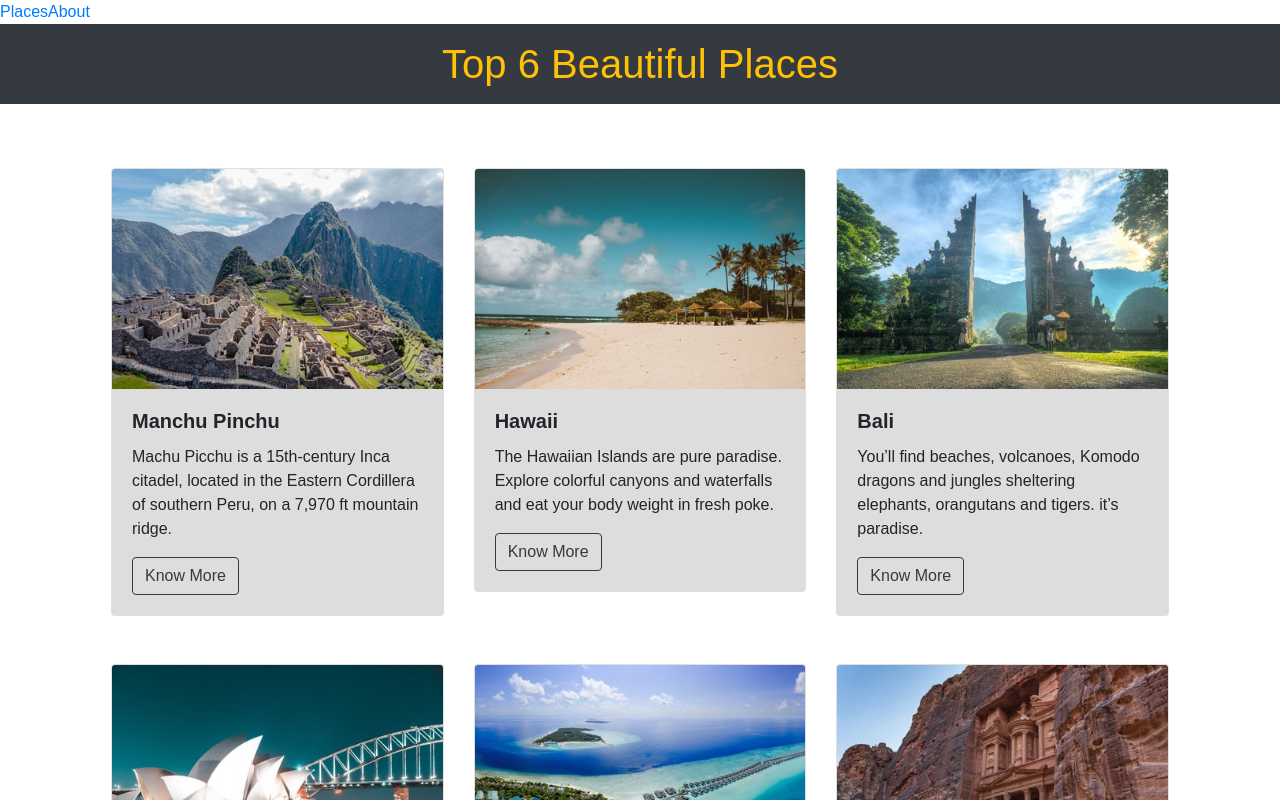
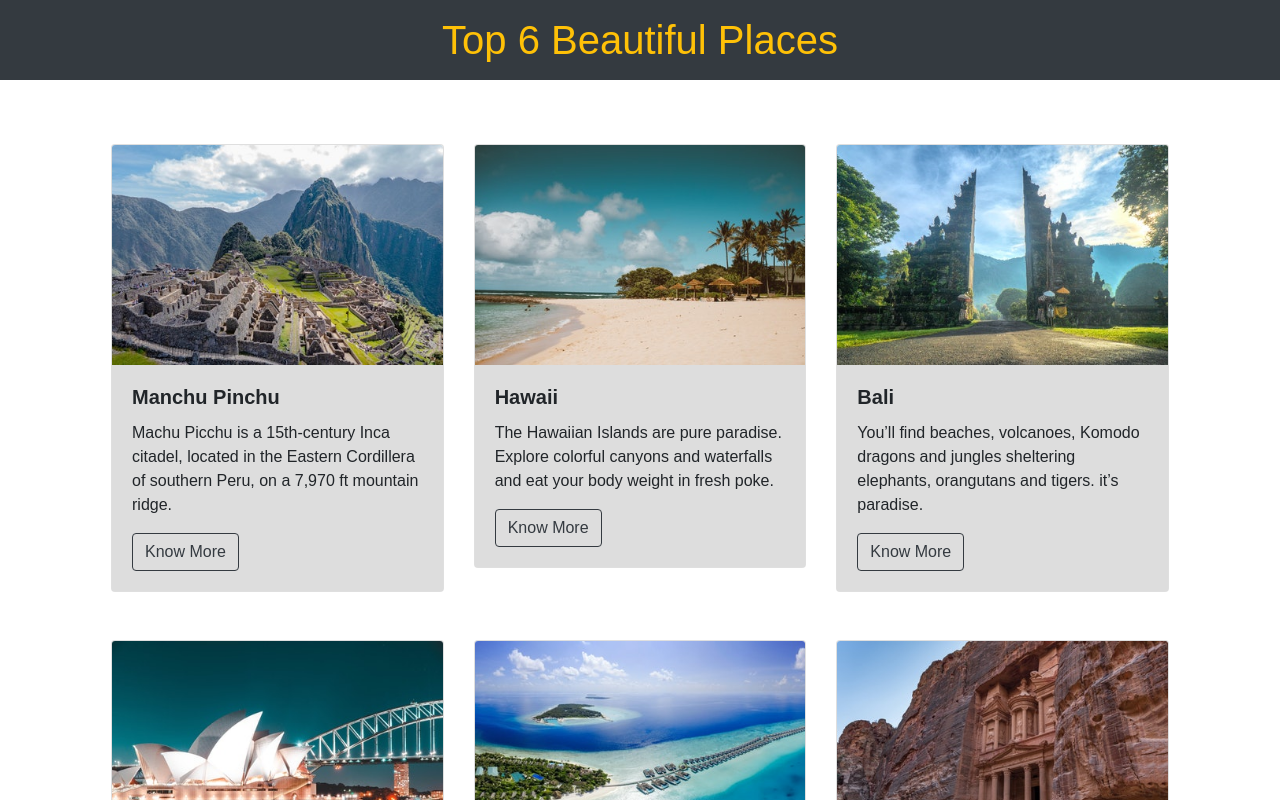
Before and after one commit to Chetan301198/reactappone, a React (Create React App) app: page / in a window 1280 px wide. Shown: the top 800 px of the page. Built offline with nearby package versions, Linux system fonts and the light colour scheme.

Commit message:
remove navbar

```diff
--- a/src/App.jsx
+++ b/src/App.jsx
@@ -1,7 +1,6 @@
 import React from 'react';
 import Places from './Places';
 import {Route, Switch} from 'react-router-dom';
-import Navbar from './Navbar';
 import About from './About';
 
 
@@ -10,7 +9,6 @@ import About from './About';
 const App = () => {
   return(
     <>
-    <Navbar />
      <Switch>
       <Route path="/about" component={About} />
        <Route path="/" component={Places}/>
```
